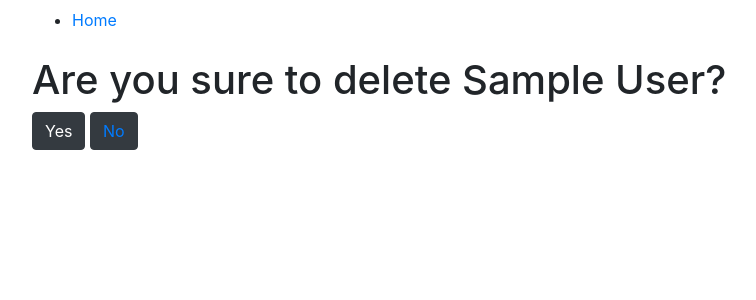
After one commit to azamat3522/python_group_3_controlwork_6_satynbekov_azamat, a Django app: page /book/1/delete in a window 1280 px wide. The commit adds this page. Shown: the top 300 px of the page, without its empty margins (53-809 px from the left). Run offline with Django 3.2, Linux system fonts and the light colour scheme; tables that the repository leaves empty hold one stand-in row (values such as "Sample post"); some libraries are stand-ins or nearby versions.

Commit message:
Этап 5 сделан. Релизовал удаление записи.

```diff
--- a/source/main/urls.py
+++ b/source/main/urls.py
@@ -16,11 +16,12 @@ Including another URLconf
 from django.contrib import admin
 from django.urls import path
 
-from webapp.views import index_view, book_create_view, book_update_view
+from webapp.views import index_view, book_create_view, book_update_view, book_delete_view
 
 urlpatterns = [
     path('admin/', admin.site.urls),
     path('', index_view, name='index'),
     path('book/add/', book_create_view, name='create_book'),
-    path('book/<int:pk>/update/', book_update_view, name='update_book')
+    path('book/<int:pk>/update/', book_update_view, name='update_book'),
+    path('book/<int:pk>/delete', book_delete_view, name='delete_book')
 ]
--- /dev/null
+++ b/source/webapp/templates/delete.html
@@ -0,0 +1,15 @@
+{% extends 'base.html' %}
+
+{% block title %}Delete{% endblock %}
+
+
+{% block content %}
+    <h1>Are you sure to delete {{ book }}?</h1>
+
+    <form method="POST" action="{% url 'delete_book' book.pk %}" class="text-centre">
+        {% csrf_token %}
+        <button type="submit" class="btn btn-dark">Yes</button>
+        <button type="submit " class="btn btn-dark"><a href='{% url 'index'%}'>No</button>
+    </form>
+
+{% endblock %}
--- a/source/webapp/templates/index.html
+++ b/source/webapp/templates/index.html
@@ -18,7 +18,7 @@
                         <p class="card-text">{{ book.author_name }} ({{ book.author_mail}})</p>
                         <p class="card-text">{{ book.text}}</p>
                         <a href="{% url 'update_book' book.pk %}"><i class="fas fa-edit"></i></a>
-                        <a href=""><i class="fas fa-folder-minus"></i></a>
+                        <a href="{% url 'delete_book' book.pk %}"><i class="fas fa-trash-alt"></i></a>
                     </div>
                 </div>
             </div>
--- a/source/webapp/views.py
+++ b/source/webapp/views.py
@@ -51,3 +51,14 @@ def book_update_view(request, pk):
             return redirect('index')
         else:
             return render(request, 'update.html', context={'form': form, 'book': book})
+
+def book_delete_view(request, pk):
+    book = get_object_or_404(QuestBook, pk=pk)
+    if request.method == 'GET':
+        return render(request, 'delete.html', context={
+            'book': book
+        })
+
+    elif request.method == 'POST':
+        book.delete()
+        return redirect('index')
```
